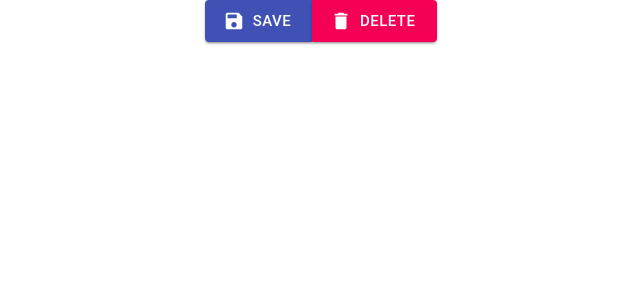
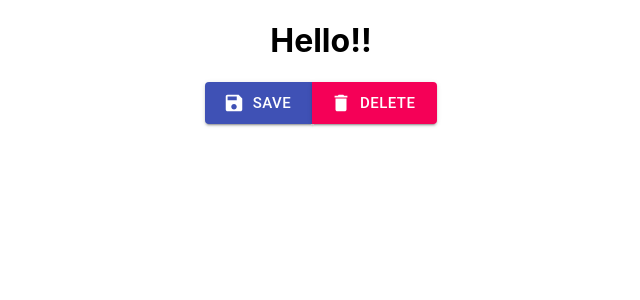
Before and after one commit to shaileechoxi/frontend-on-git, a React (Create React App) app: page / in a window 1280 px wide. Shown: the top 300 px of the page, without its empty margins (319-959 px from the left). Built offline with nearby package versions, Linux system fonts and the light colour scheme.

Commit message:
added h1

```diff
--- a/src/App.js
+++ b/src/App.js
@@ -11,6 +11,7 @@ function App() {
 
   return (
     <div className="App">
+      <h1>Hello!!</h1>
       <ButtonGroup>
         <Button onClick={()=> alert("You Saved me")} startIcon = {<SaveIcon />} size="large" variant="contained" color="primary" >Save</Button>
         <Button onClick={()=> alert("You Deleted me")} startIcon = {<DeleteIcon />} size="large" variant="contained" color="secondary" >Delete</Button>
```
